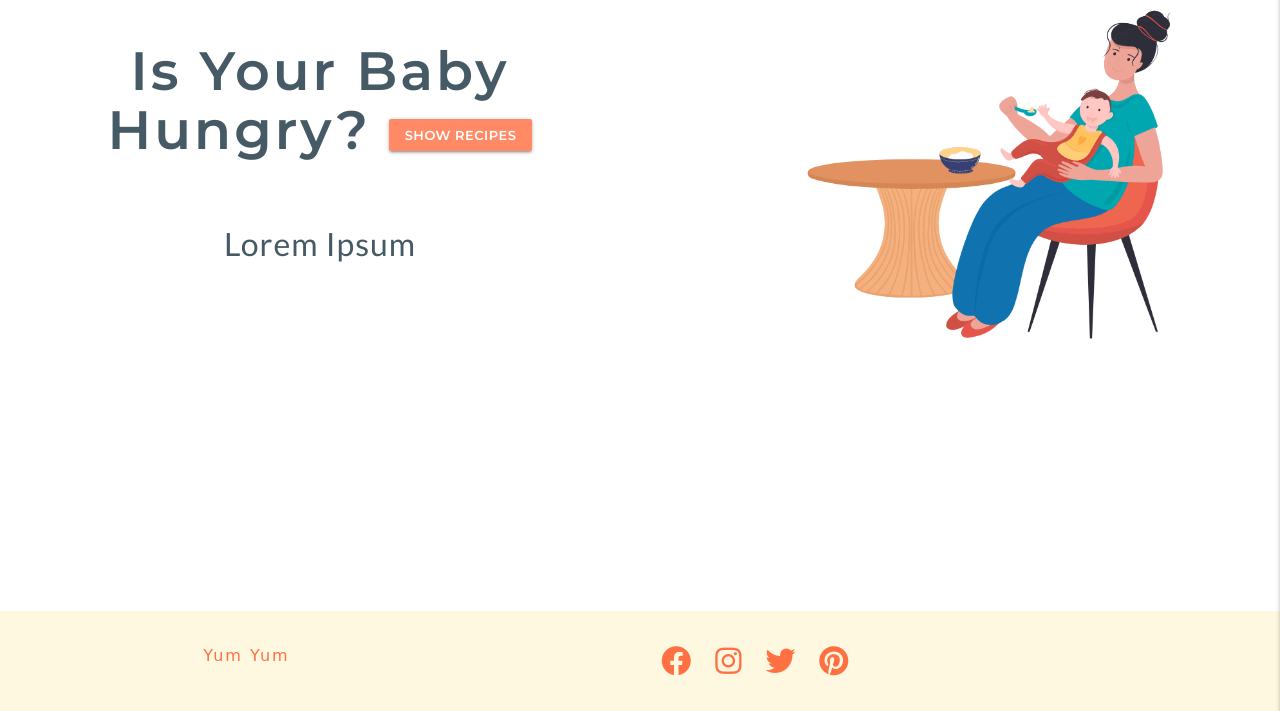
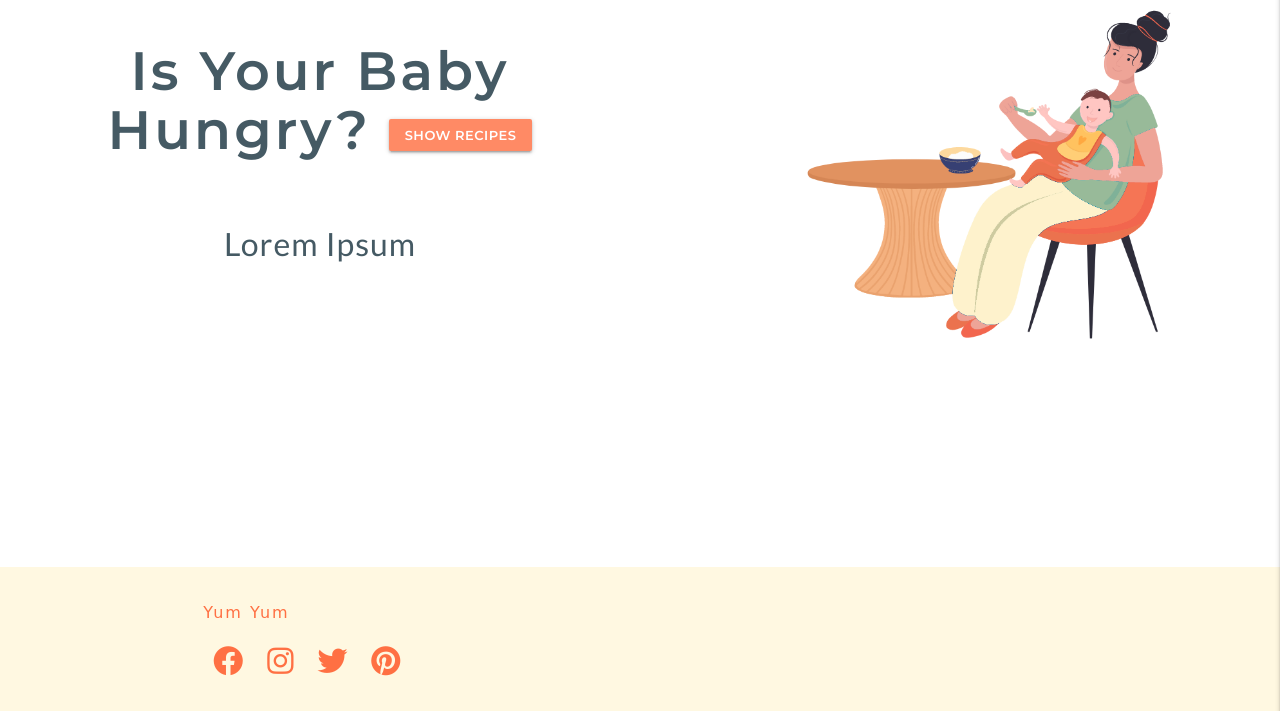
Before and after one commit to flisanp/ms3-baby-food-recipes, a Flask app: page / in a window 1280 px wide. Shown: the part 89-800 px from the top of the page. Run offline with Flask 2, Linux system fonts and the light colour scheme; some libraries are stand-ins or nearby versions; some web fonts are replaced.

Commit message:
uploaded new image for landing page and changed font size on flash messages

```diff
--- a/app.py
+++ b/app.py
@@ -144,7 +144,7 @@ def account(username):
 @app.route("/logout")
 def logout():
     # remove user from session cookie
-    flash("You have been logged out, see you soon")
+    flash("You have been logged out, see you soon!")
     session.pop("user")
     return redirect(url_for("login"))
 
@@ -242,7 +242,9 @@ def delete_category(category_id):
     return redirect(url_for("get_categories"))
 
 
-# 404 error page, code from https://blog.miguelgrinberg.com/post/the-flask-mega-tutorial-part-vii-error-handling
+# 404 error page, code from:
+# https://blog.miguelgrinberg.com/post/
+# the-flask-mega-tutorial-part-vii-error-handling
 @app.errorhandler(404)
 def not_found_error(error):
     return render_template('404.html'), 404
--- a/templates/base.html
+++ b/templates/base.html
@@ -69,7 +69,7 @@
         {% if messages %}
         {% for message in messages %}
         <div class="row flashes">
-            <h4 class="center-align">{{ message }}</h4>
+            <h5 class="center-align">{{ message }}</h5>
         </div>
         {% endfor %}
         {% endif %}
@@ -85,7 +85,7 @@
     <footer class="page-footer #fff8e1 amber lighten-5">
         <div class="container">
             <div class="row">
-                <div class="col l6 s12">
+                <div class="col s12">
                     <h5 class="deep-orange-text text-lighten-1">Yum Yum</h5>
                 </div>
                 <!-- social icons/links -->
--- a/templates/index.html
+++ b/templates/index.html
@@ -11,7 +11,7 @@
 
    <!--hero image-->
    <div class="col s12 l6">
-      <img class="responsive-img hero-image" src="{{ url_for('static', filename='images/mother-feed-baby.png') }}">
+      <img class="responsive-img hero-image" src="{{ url_for('static', filename='images/mother-feed-baby2.png') }}">
    </div>
 </div>
 
```
Also changed, not shown: README.md, static/css/style.css (line endings or trailing spaces), static/images/mother-feed-baby2.png (added).
